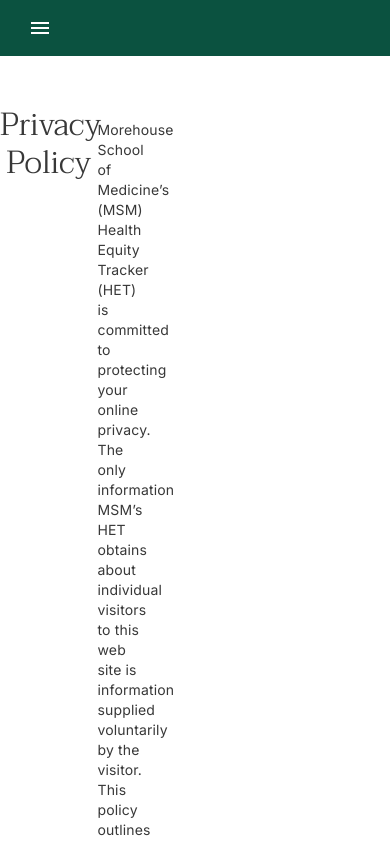
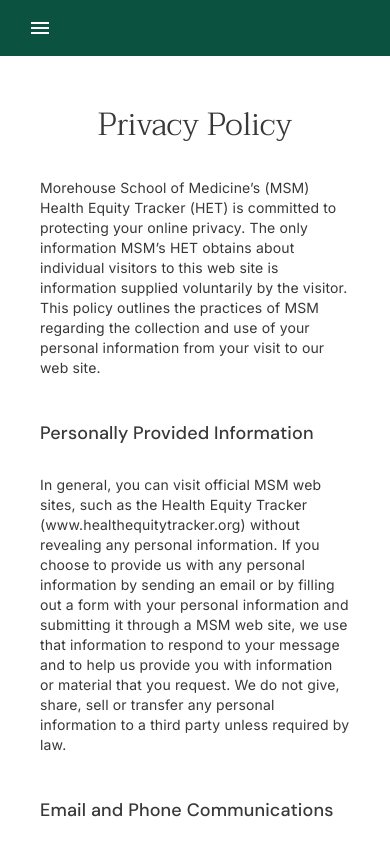
Before and after one commit to ebuddenberg/health-equity-tracker, a React (Create React App) app in the folder frontend/: page /termsofservice in a window 390 px wide. Shown: the top 842 px of the page. Built offline with nearby package versions, Linux system fonts and the light colour scheme.

Commit message:
fixes mobile bug on ToS; responsive grid sizing/padding (#1062)

```diff
--- a/frontend/src/pages/TermsOfServicePage/TermsOfServicePage.module.scss
+++ b/frontend/src/pages/TermsOfServicePage/TermsOfServicePage.module.scss
@@ -247,9 +247,14 @@
 }
 
 .TosQuestionAndAnswer {
+  text-align: left;
   padding-bottom: 20px;
-  padding-right: 250px;
-  text-align: left;
+  padding-left: 0px;
+  padding-right: 25%;
+  @media (max-width: $md) {
+    padding-left: 40px;
+    padding-right: 40px;
+  }
 }
 
 .TosHeaderText {
--- a/frontend/src/pages/TermsOfServicePage/TermsOfServicePage.tsx
+++ b/frontend/src/pages/TermsOfServicePage/TermsOfServicePage.tsx
@@ -12,7 +12,7 @@
       <h1 className={styles.ScreenreaderTitleHeader}>Terms of Service</h1>
       <Grid container className={styles.Grid}>
         <Grid container className={styles.TosSection}>
-          <Grid item xs={3}>
+          <Grid item xs={12} md={3}>
             <Typography
               id="main"
               tabIndex={-1}
@@ -22,7 +22,7 @@
               Privacy Policy
             </Typography>
           </Grid>
-          <Grid item xs={9}>
+          <Grid item xs={12} md={9}>
             <Grid container>
               <Grid item xs={12} className={styles.TosQuestionAndAnswer}>
                 <div className={styles.TosAnswer}>
@@ -181,12 +181,12 @@
         </Grid>
 
         <Grid container className={styles.TosSection}>
-          <Grid item xs={3}>
+          <Grid item xs={12} md={3}>
             <Typography className={styles.TosHeaderText} variant="h2">
               Terms and Conditions
             </Typography>
           </Grid>
-          <Grid item xs={9}>
+          <Grid item xs={12} md={9}>
             <Grid container>
               <Grid item xs={12} className={styles.TosQuestionAndAnswer}>
                 <div className={styles.TosAnswer}>
```
